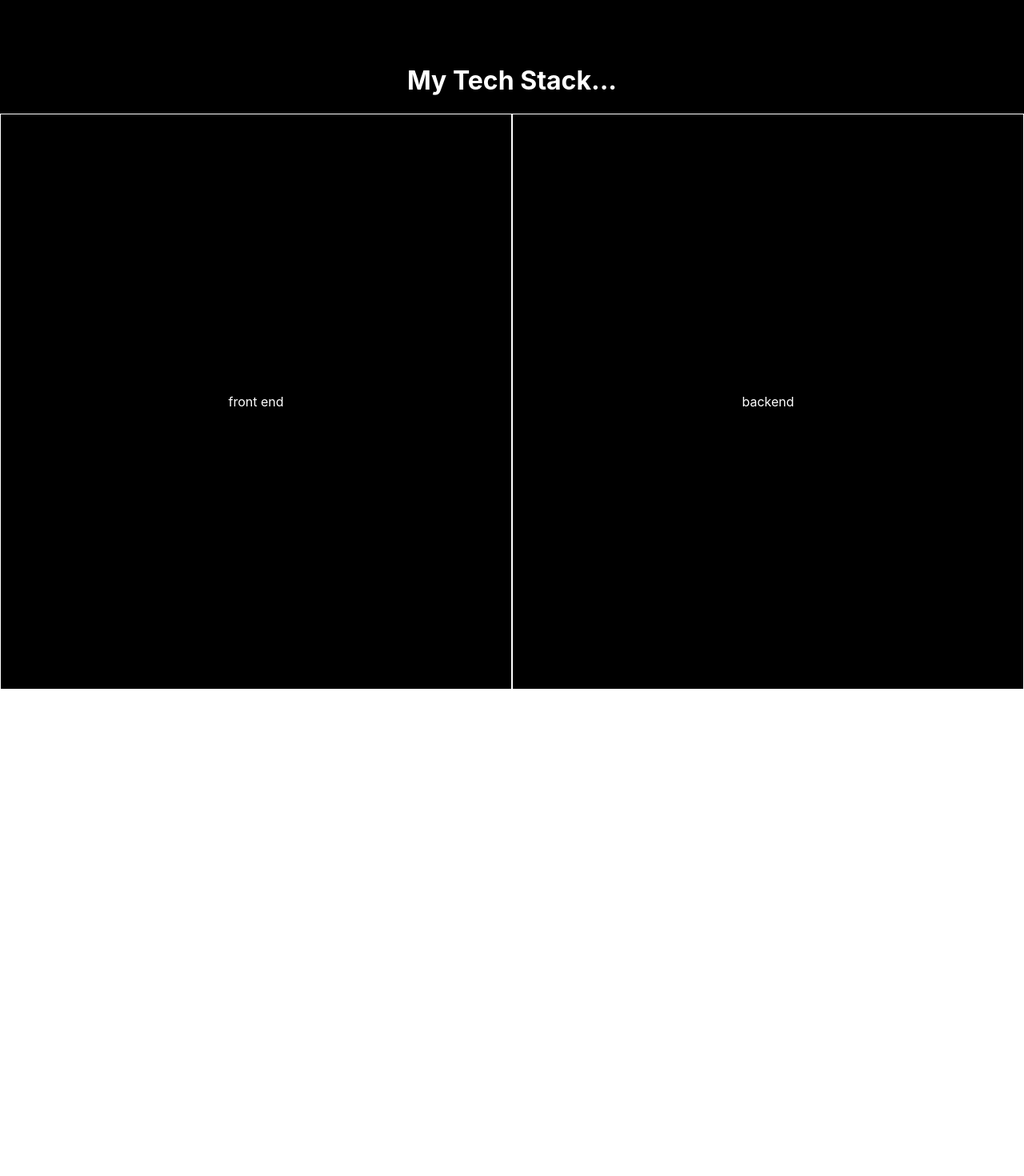
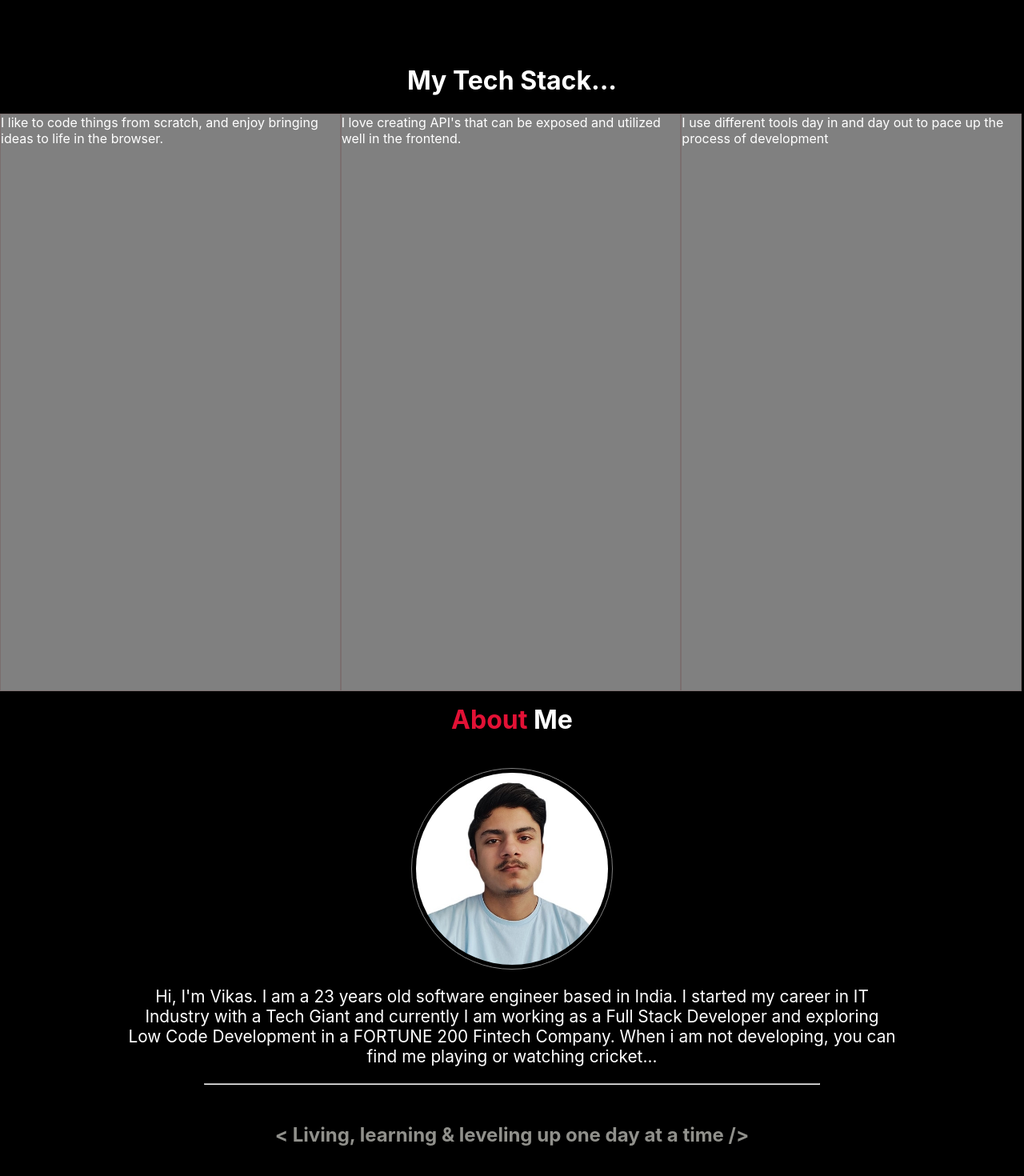
Before and after one commit to poonervikas/vikaspooner, a React (Create React App) app: page / in a window 1280 px wide. Shown: the part 740-2210 px from the top of the page at 80% size. Before the commit the page ends 1602 px from the top, so only its background shows below. Built offline with nearby package versions, Linux system fonts and the light colour scheme.

Commit message:
added about me page

```diff
--- a/package.json
+++ b/package.json
@@ -8,6 +8,7 @@
     "@testing-library/user-event": "^12.8.3",
     "bootstrap": "^5.0.1",
     "react": "^17.0.2",
+    "react-countup": "^4.3.3",
     "react-dom": "^17.0.2",
     "react-icons": "^4.2.0",
     "react-scripts": "4.0.3",
--- a/src/App.js
+++ b/src/App.js
@@ -2,12 +2,14 @@ import './App.css';
 import Landing from './components/Landing';
 import './styles/Main.css';
 import Skills from './components/Skills';
+import About from './components/About';
 
 function App() {
   return (
     <div className="dark-theme">
       <Landing/>
       <Skills/>
+      <About/>
     </div>
 
   );
--- /dev/null
+++ b/src/components/About.js
@@ -0,0 +1,27 @@
+import React from 'react';
+import '../styles/about.css';
+import '../styles/landing.css';
+import pic from '../assets/images/mypic.jpg';
+import CountUp from 'react-countup';
+
+const About = () => {
+    return (
+        <div className="about-container">
+            <h1 className="about-heading"><span className="about">About</span> Me</h1>
+            <br></br>
+            <img src={pic} className="my-pic" alt="vikas pooner"/>
+            <p className="about-text">Hi, I'm Vikas. I am a{' '}
+                <CountUp
+                start={1}
+                end={23}
+                duration="2"
+                /> years old software engineer based in India. I started my career in IT Industry with a
+                 Tech Giant and currently I am working as a Full Stack Developer and exploring Low Code Development in a FORTUNE 200 Fintech Company. When i am not developing, you can find me playing or watching cricket...</p>
+                 <hr className="separator-line"/><br/>
+    <h2 className="about-quote">{'< '}Living, learning & leveling up one day at a time{' />'}</h2>
+
+        </div>
+    )
+}
+
+export default About
--- /dev/null
+++ b/src/components/Skill.js
@@ -0,0 +1,12 @@
+import React from 'react'
+
+const Skill = (props) => {
+
+    return (
+        <div className="skill-container" >
+            {props.data.text}
+        </div>
+    )
+}
+
+export default Skill;
--- a/src/components/Skills.js
+++ b/src/components/Skills.js
@@ -1,20 +1,28 @@
 import React from 'react';
-import '../styles/skills.css'
+import '../styles/skills.css';
+import { SKILLS } from '../information/Skills'
+import Skill from './Skill';
 
 const Skills = () => {
     return (
         <div>
             <h1 className="main-heading">My Tech Stack...</h1>
 
-        <div className="skills">
+            <div className="skills">
 
-           <div className="skills-container">
+                {
+                    SKILLS.map(skillData => (
+                        <Skill data={skillData} key={skillData.heading} />
+                    ))
+                }
+
+                {/* <div className="skills-container">
                 front end
            </div>
            <div className="skills-container">
                 backend
-           </div>
-        </div>
+           </div> */}
+            </div>
         </div>
     )
 }
--- /dev/null
+++ b/src/information/Skills.js
@@ -0,0 +1,25 @@
+export const frontend_icon = "";
+export const backend_icon = "";
+export const tools_icon = "";
+
+
+export const SKILLS=[
+    {
+        icon:frontend_icon,
+        heading:"Frontend",
+        text:"I like to code things from scratch, and enjoy bringing ideas to life in the browser.",
+        skills:["HTML","CSS","Javascript","ReactJs","Angular","Bootstrap"]
+    },
+    {
+        icon:backend_icon,
+        heading:"Backend",
+        text:"I love creating API's that can be exposed and utilized well in the frontend.",
+        skills:["Java","SpringBoot","NodeJs"]
+    },
+    {
+        icon:tools_icon,
+        heading:"Tools",
+        text:"I use different tools day in and day out to pace up the process of development ",
+        skills:["Git","Wavemaker (LCD)","Bitbucket","Postman"]
+    }
+]
--- /dev/null
+++ b/src/styles/about.css
@@ -0,0 +1,35 @@
+.about-container{
+        min-height: 100vh;
+        justify-content: center;
+        text-align: center;
+
+}
+.about-heading{
+  margin-top: 1rem;
+    text-align: center;
+    display: block;
+}
+.about{
+  color: #e21135;
+}
+.my-pic{
+height: 15rem;
+  margin-left: auto;
+    margin-right: auto;
+    display: block;
+    border-radius: 50%;
+    border: 1px solid grey;
+    padding: 5px;
+}
+
+.about-text{
+  font-size: 1.3rem;
+  font-weight: 400;
+  padding:0rem 10rem;
+}
+.about-quote{
+  color:#90908b;
+}
+.separator-line{
+  width:60%
+}
--- a/src/styles/skills.css
+++ b/src/styles/skills.css
@@ -1,18 +1,26 @@
 .skills{
-    min-height: 90vh;
-    width: 100%;
+
     display: flex;
     flex-direction: row;
-    justify-content: center;
+    flex-wrap: wrap;
+}
+.skills>div{
+    width: 33.1%;
+}
+/* .skills-container{
 
-}
-.skills-container{
- border: 1px solid white;
 width: 100%;
 display: flex;
 justify-content: center;
 align-items: center;
-}
+} */
 .main-heading{
    text-align: center;
 }
+
+.skill-container{
+    min-height: 90vh;
+    display: inline;
+    border: 1px solid rgb(122, 110, 110);
+    background-color: gray;
+}
```
Also changed, not shown: src/assets/images/mypic.jpg (added), 1 other file (tests, documents, lock files or other folders).
